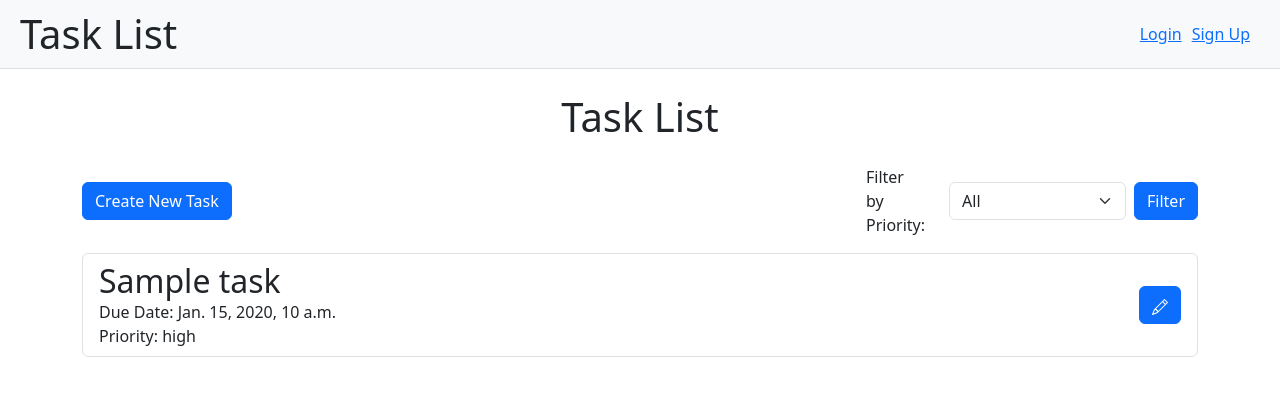
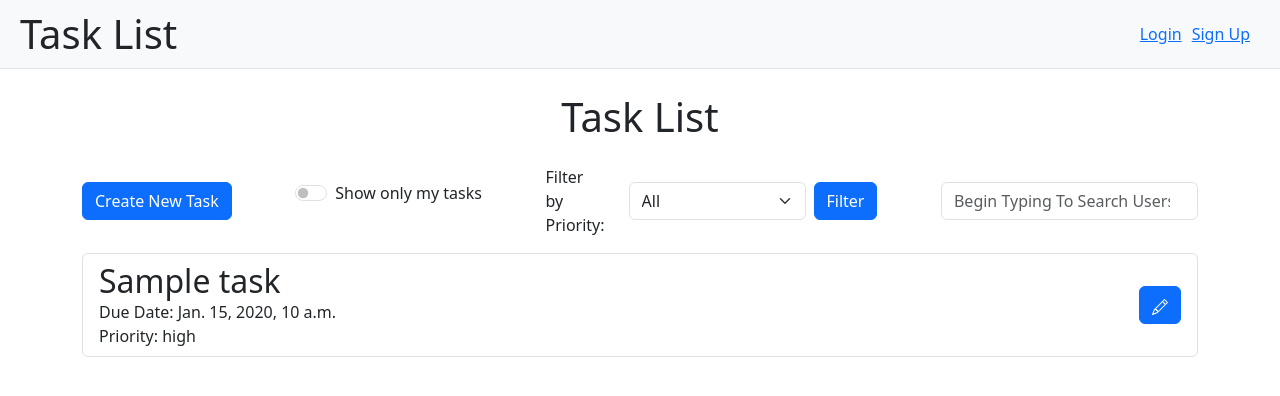
Before and after one commit to vfiliplima/Pepper-Potts, a Django app: page /task-list/ in a window 1280 px wide. Shown: the top 396 px of the page. Run offline with Django 4.2, Linux system fonts and the light colour scheme; tables that the repository leaves empty hold one stand-in row (values such as "Sample post").

Commit message:
add search input and my tasks checkbox

```diff
--- a/tasks/templates/task_list.html
+++ b/tasks/templates/task_list.html
@@ -47,6 +47,12 @@
                 Create New Task
             </button>
 
+            <!-- Checkbox to toggle between all tasks and only user's tasks -->
+            <div class="form-check form-switch mb-3">
+                <input class="form-check-input" type="checkbox" id="myTasksCheckbox" hx-get="{% url 'view-tasks' %}?my_tasks=true">
+                <label class="form-check-label" for="myTasksCheckbox">Show only my tasks</label>
+            </div>
+
             <!-- Filter Dropdown and Button -->
             <div class="filter-container">
                 <form action="{% url 'view-tasks' %}" method="GET" class="d-flex align-items-center">
@@ -62,9 +68,20 @@
                     <button type="submit" class="btn btn-primary">Filter</button>
                 </form>
             </div>
+            <div class="search-container">
+                <!-- Search input -->
+                <input
+                    class="form-control" type="search"
+                    name="search" placeholder="Begin Typing To Search Users..."
+                    hx-get="/task-list"
+                    hx-trigger="input changed delay:500ms, search"
+                    hx-target="body"
+                    hx-indicator=".htmx-indicator"
+                >
+            </div>
         </div>
 
-        <ul class="list-group">
+        <ul class="list-group" id="task-list">
             {% for task in tasks %}
             <li class="list-group-item">
                 <!-- Wrap the task item with an anchor tag linking to the task detail page -->
@@ -133,5 +150,24 @@
 
     <script src="https://cdn.jsdelivr.net/npm/bootstrap@5.3.0-alpha1/dist/js/bootstrap.bundle.min.js"></script>
     <script src="https://unpkg.com/htmx.org/dist/htmx.js"></script>
+    <script>
+        document.addEventListener('DOMContentLoaded', function() {
+
+            document.body.addEventListener('change', function(event) {
+                if (event.target.matches('#myTasksCheckbox')) {
+                    const isChecked = event.target.checked;
+                    const url = isChecked ? "{% url 'view-tasks' %}?my_tasks=true" : "{% url 'view-tasks' %}";
+                    fetch(url)
+                        .then(response => response.text())
+                        .then(html => {
+                            document.body.innerHTML = html;
+                            // Re-attach event listeners after updating the HTML content
+                        })
+                        .catch(error => console.error('Error:', error));
+                }
+            });
+
+        });
+    </script>
 </body>
 </html>
```
